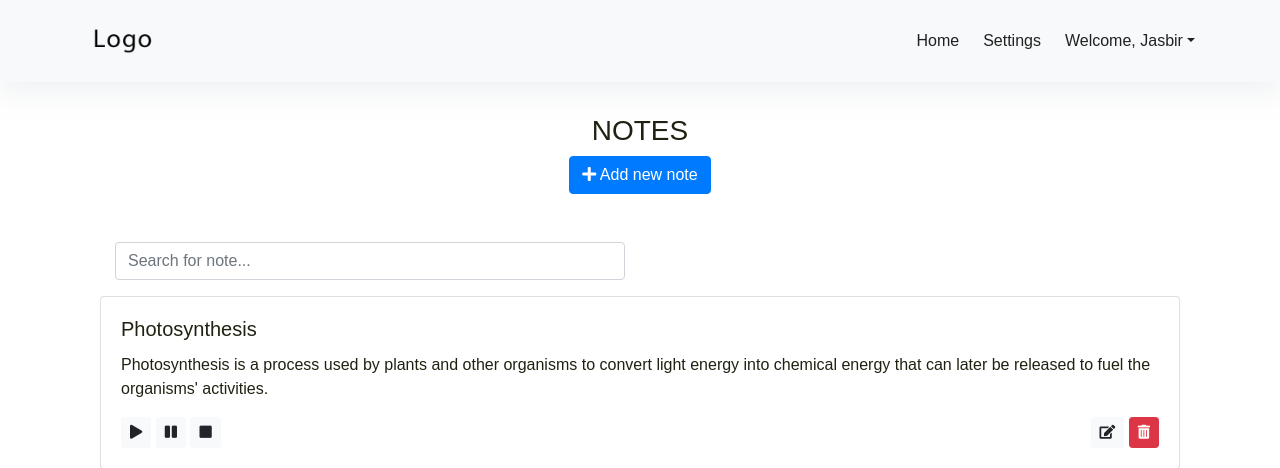
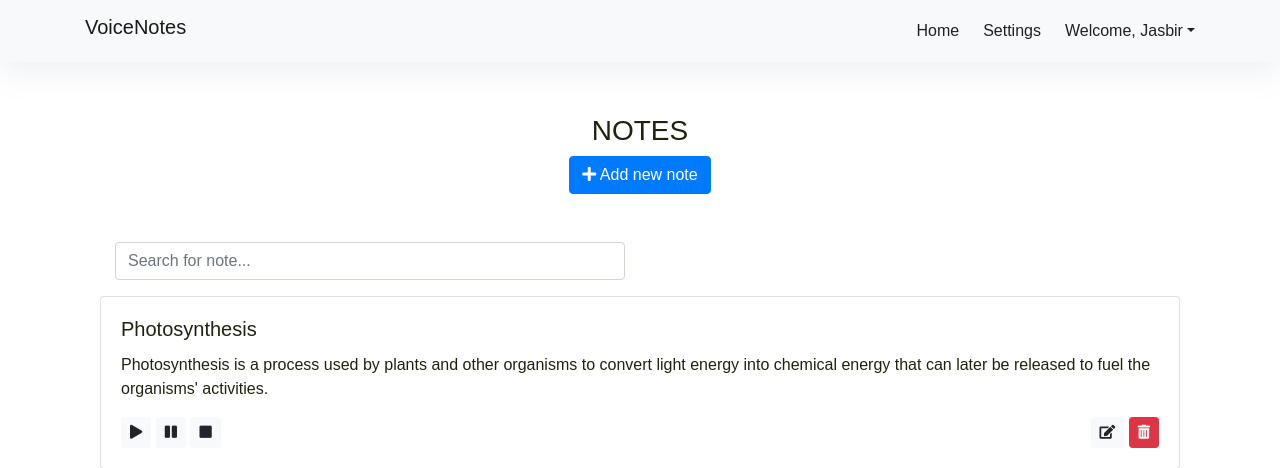
Before and after one commit to JasbirCodeSpace/VoiceNotes, a Django app: page / in a window 1280 px wide. Shown: the top 468 px of the page. Run offline with Django 3.2, Linux system fonts and the light colour scheme; a user stored in the database is signed in; data comes from the database, SQL or seed files in the repository; some libraries are stand-ins or nearby versions.

Commit message:
Final updates

```diff
--- a/notes/templates/notes/navbar.html
+++ b/notes/templates/notes/navbar.html
@@ -4,7 +4,9 @@
         <div class="row">
             <div class="col-12">
                 <nav class="navbar navbar-expand-md navbar-light">
-                    <a class="navbar-brand" href="{% url 'notes-home' %}"><img src="{% static 'notes/images/logo.png' %}" alt=""></a>
+                    <a class="navbar-brand" href="{% url 'notes-home' %}">
+                    <!-- <img src="{% static 'notes/images/logo.png' %}" alt=""> -->
+                    <h5 style="font-family:'Poppins', sans-serif;">VoiceNotes</h5></a>
                     <button class="navbar-toggler" type="button" data-toggle="collapse" data-target="#navbarSupportedContent" aria-controls="navbarSupportedContent" aria-expanded="false" aria-label="Toggle navigation">
                     <span class="navbar-toggler-icon"></span>
                     </button>
--- a/notes/templates/notes/notes.html
+++ b/notes/templates/notes/notes.html
@@ -27,11 +27,13 @@
             Add new note
             </button>
         </div>
+        {% if notes|length >= 1 %}
         <div class="container">
             <div class="col-xs-12 col-sm-12 col-lg-6 col-md-6 mb-3">
                 <input type="text" id="noteFilter" class="form-control" onkeyup="filterNotes()" placeholder="Search for note...">
             </div>
         </div>
+        {% endif %}
         <div id="notesContainer">
             {% for note in notes %}
             <div class="row mb-3" data-string="{{note.title}}">
```
